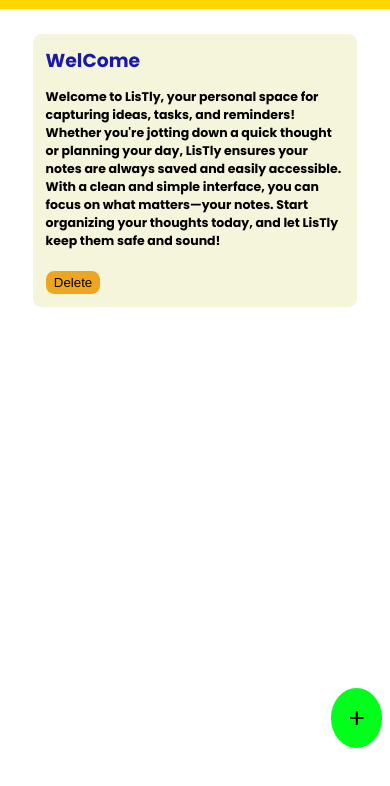
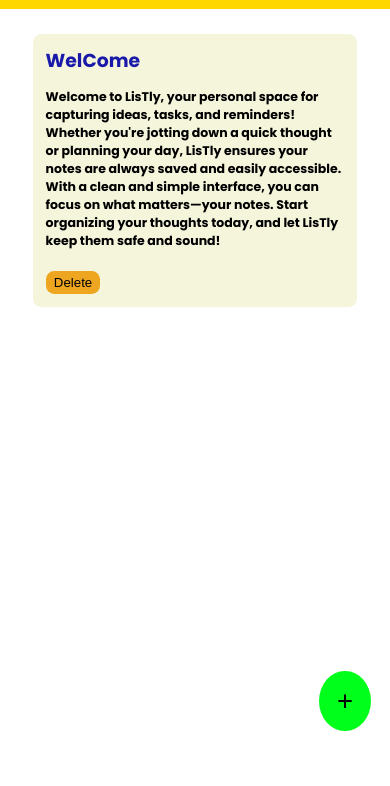
Before and after one commit to PONNARASU-VK/LisTly, a plain HTML site: page index.html in a window 390 px wide. Shown: the part 54-840 px from the top of the page. Drawn offline with Linux system fonts and the light colour scheme.

Commit message:
add popup update style.css

```diff
--- a/style.css
+++ b/style.css
@@ -199,8 +199,8 @@ outline: none;
     border: none;
     font-size: 2.2rem;
     position: fixed;
-    bottom: 5%;
-    right: 2%;
+    bottom: 7%;
+    right: 5%;
     cursor: pointer;
     transition: 1s;
 }
```
